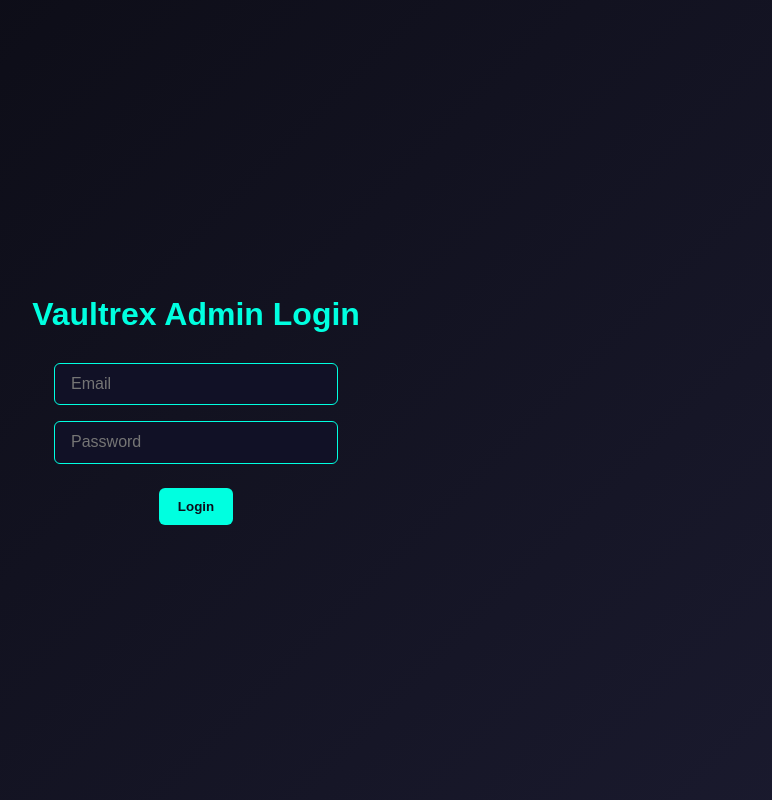
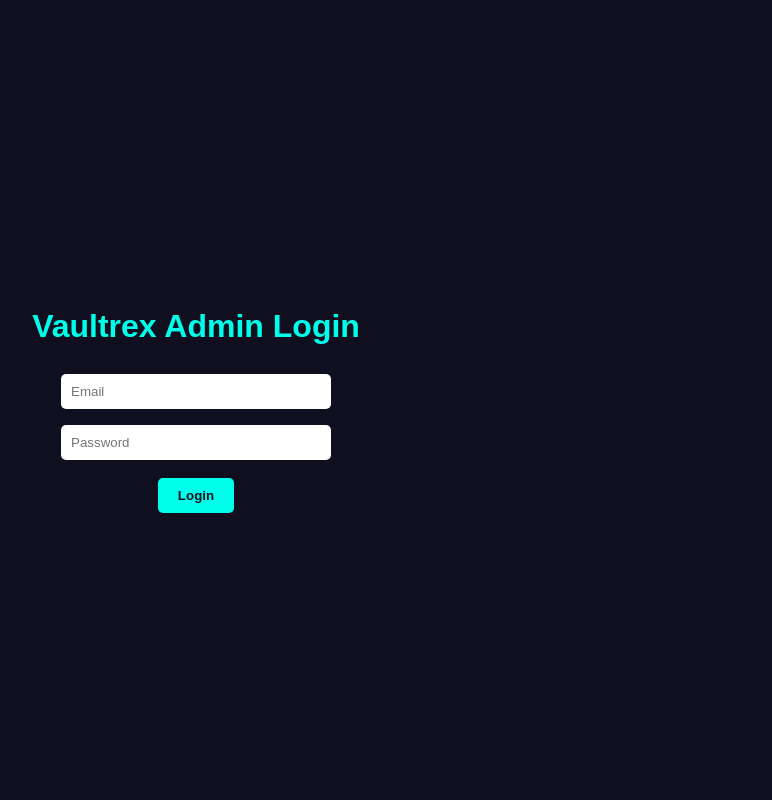
Before and after one commit to FooxxyyDev/vaultrex-frontend, a React (Vite) app: page / in a window 1280 px wide. Shown: the whole page, without its empty margins (444-1216 px from the left). Built offline with nearby package versions, Linux system fonts and the light colour scheme.

Commit message:
Update App.css

```diff
--- a/src/App.css
+++ b/src/App.css
@@ -1,115 +1,96 @@
-/* =======================
-   Futuristic Vaultrex Dashboard
-   ======================= */
-
 body {
   margin: 0;
-    padding: 0;
-    font-family: 'Orbitron', sans-serif;
-    background: #0d0d1a;
-    color: #00ffe0;
-}
-
-h1, h2, h3 {
-    color: #00ffe0;
+  font-family: "Orbitron", sans-serif;
+  background: #0f0f1f;
+  color: #00ffea;
 }
 
 .login-container {
   display: flex;
   flex-direction: column;
+  align-items: center;
   justify-content: center;
-    align-items: center;
   height: 100vh;
-    background: linear-gradient(135deg, #0a0a12, #1a1a2e);
 }
 
 .login-container input {
-    margin: 0.5rem 0;
-    padding: 0.7rem 1rem;
+  margin: 8px 0;
+  padding: 10px;
   width: 250px;
-    border-radius: 6px;
-    border: 1px solid #00ffe0;
-    background: #111126;
-    color: #00ffe0;
-    font-size: 1rem;
+  border-radius: 5px;
+  border: none;
+  outline: none;
 }
 
 .login-container button {
-    margin-top: 1rem;
-    padding: 0.7rem 1.2rem;
+  padding: 10px 20px;
+  margin-top: 10px;
+  background: #00ffea;
+  color: #0f0f1f;
   border: none;
-    border-radius: 6px;
-    background: #00ffe0;
-    color: #0d0d1a;
+  border-radius: 5px;
+  cursor: pointer;
   font-weight: bold;
-    cursor: pointer;
-    transition: 0.3s;
 }
 
 .login-container button:hover {
-    background: #00d4b8;
+  background: #00ccba;
 }
 
-.error {
-    color: #ff0033;
-    margin-bottom: 0.5rem;
+.app-container {
+  padding: 20px;
 }
 
-.dashboard {
-    padding: 2rem;
+header {
+  display: flex;
+  justify-content: space-between;
+  align-items: center;
 }
 
-.dashboard button {
-    padding: 0.5rem 1rem;
-    margin: 1rem 0;
-    border-radius: 6px;
+nav button {
+  margin-left: 10px;
+  padding: 10px 15px;
+  background: #1a1a2e;
   border: none;
-    background: #00ffe0;
-    color: #0d0d1a;
-    font-weight: bold;
+  border-radius: 5px;
+  color: #00ffea;
   cursor: pointer;
-    transition: 0.3s;
 }
 
-.dashboard button:hover {
-    background: #00d4b8;
+nav button:hover {
+  background: #00ffea;
+  color: #0f0f1f;
 }
 
-ul {
-    list-style: none;
-    padding: 0;
+main {
+  margin-top: 20px;
 }
 
-li {
-    margin: 0.5rem 0;
-    padding: 0.5rem 0.8rem;
-    background: #111126;
-    border: 1px solid #00ffe0;
-    border-radius: 6px;
-    display: flex;
-    justify-content: space-between;
+table {
+  width: 100%;
+  border-collapse: collapse;
 }
 
-.qr-reader {
-    margin: 1rem 0;
-    border: 2px solid #00ffe0;
-    border-radius: 6px;
-    padding: 0.5rem;
+table th, table td {
+  border: 1px solid #00ffea;
+  padding: 8px;
+  text-align: center;
 }
 
-/* Future hover effect */
-li:hover {
-    background: #0a0a12;
-    border-color: #00d4b8;
+table th {
+  background: #1a1a2e;
 }
 
-/* Responsive for mobile */
-@media (max-width: 600px) {
-    .login-container input {
-        width: 200px;
+button {
+  cursor: pointer;
+  padding: 5px 10px;
+  border-radius: 4px;
+  border: none;
+  background: #00ffea;
+  color: #0f0f1f;
+  font-weight: bold;
 }
 
-    .dashboard {
-        padding: 1rem;
+button:hover {
+  background: #00ccba;
 }
-}
```
Lines whose indentation alone changed are shown as unchanged.
